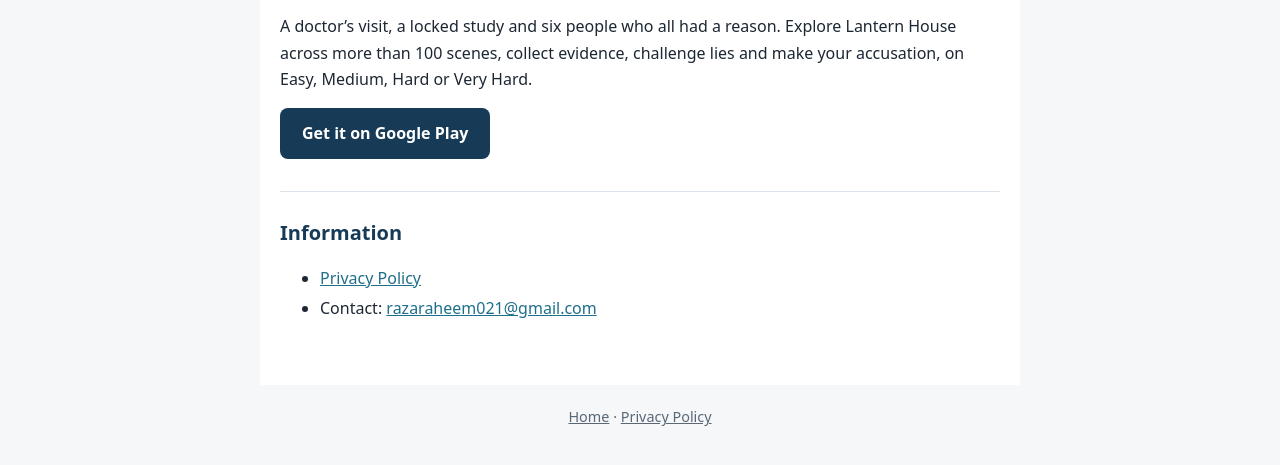
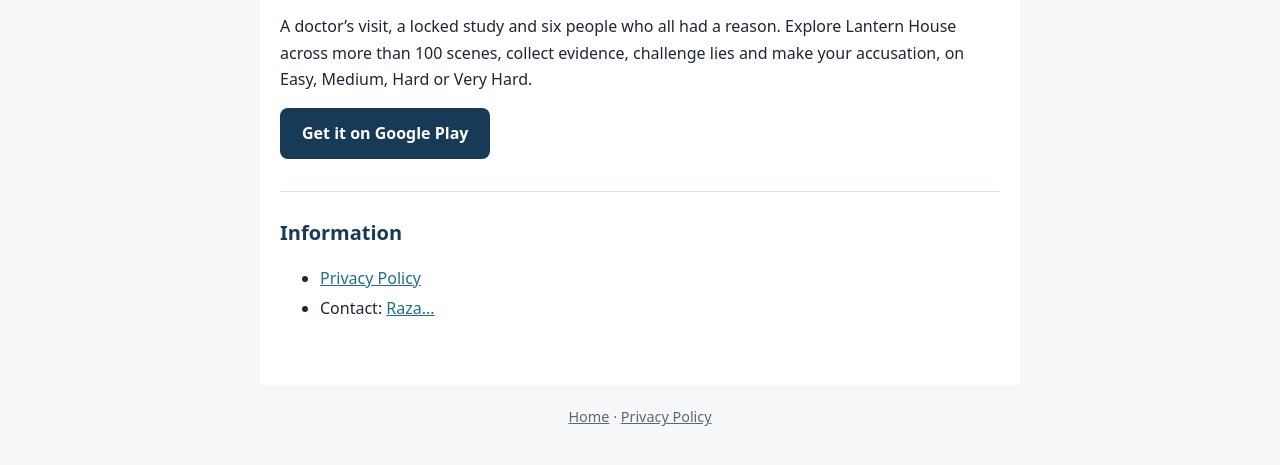
Before and after one commit to razaraheem021/catch-the-killer, a plain HTML site: page catch-the-killer/index.html in a window 1280 px wide. Shown: the part 331-796 px from the top of the page. Drawn offline with Linux system fonts and the light colour scheme.

Commit message:
Update contact email display in the information section of index.html

```diff
--- a/catch-the-killer/index.html
+++ b/catch-the-killer/index.html
@@ -23,7 +23,7 @@
 <h2>Information</h2>
 <ul>
   <li><a href="privacy-policy.html">Privacy Policy</a></li>
-  <li>Contact: <a href="mailto:razaraheem021@gmail.com">razaraheem021@gmail.com</a></li>
+  <li>Contact: <a href="mailto:razaraheem021@gmail.com">Raza...</a></li>
 </ul>
 </main>
 <footer><a href="./">Home</a> · <a href="privacy-policy.html">Privacy Policy</a></footer>
```
